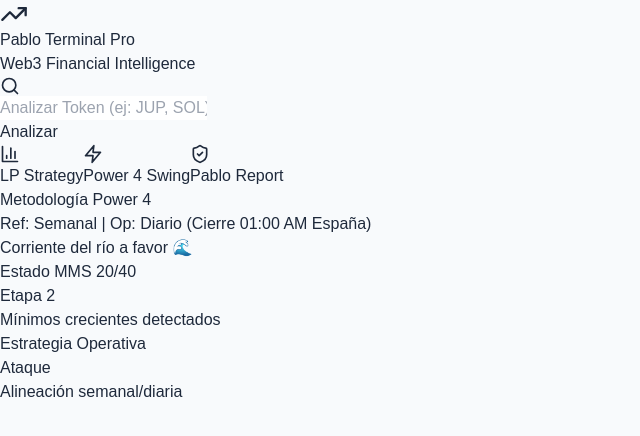
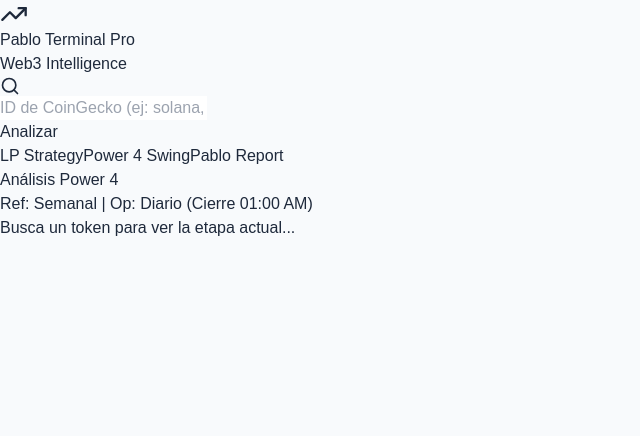
Before and after one commit to trapacasi/TerminalDefi, a Next.js app: page / in a window 1280 px wide. Shown: the top 436 px of the page, without its empty margins (0-640 px from the left). Built offline with nearby package versions, Linux system fonts and the light colour scheme.

Commit message:
Update page.tsx

```diff
--- a/app/page.tsx
+++ b/app/page.tsx
@@ -1,20 +1,36 @@
 "use client";
-import React from 'react';
+import React, { useState } from 'react';
 import * as Tabs from "@radix-ui/react-tabs";
-import { Search, TrendingUp, BarChart3, BookOpen, ShieldCheck, Zap } from "lucide-react";
+import { Search, TrendingUp, BarChart3, BookOpen, ShieldCheck, Zap, Loader2 } from "lucide-react";
 
 export default function Dashboard() {
+  const [token, setToken] = useState('');
+  const [loading, setLoading] = useState(false);
+  const [data, setData] = useState<any[] | null>(null);
+
+  const handleAnalyze = async () => {
+    if (!token) return;
+    setLoading(true);
+    try {
+      // Llamamos a tu nueva API
+      const response = await fetch(`/api/prices?token=${token.toLowerCase()}`);
+      const prices = await response.json();
+      setData(prices);
+    } catch (error) {
+      console.error("Error analizando:", error);
+    } finally {
+      setLoading(false);
+    }
+  };
+
   return (
     <div className="min-h-screen p-4 md:p-8 bg-[#F8FAFC] font-sans text-slate-900">
-      {/* Header con Buscador Inteligente */}
       <header className="flex flex-col md:flex-row justify-between items-center mb-8 bg-white p-6 rounded-[2rem] shadow-sm border border-slate-100 gap-4">
         <div className="flex items-center gap-3">
-          <div className="bg-blue-600 p-2 rounded-2xl text-white">
-            <TrendingUp size={28} />
-          </div>
+          <div className="bg-blue-600 p-2 rounded-2xl text-white"><TrendingUp size={28} /></div>
           <div>
             <h1 className="text-2xl font-black tracking-tight uppercase">Pablo Terminal Pro</h1>
-            <p className="text-[10px] text-slate-400 font-bold uppercase tracking-widest">Web3 Financial Intelligence</p>
+            <p className="text-[10px] text-slate-400 font-bold uppercase tracking-widest">Web3 Intelligence</p>
           </div>
         </div>
 
@@ -22,88 +38,64 @@
           <div className="relative flex-grow">
             <Search className="absolute left-4 top-1/2 -translate-y-1/2 text-slate-400" size={20} />
             <input
-              className="w-full pl-12 pr-4 py-3 bg-slate-50 border border-slate-200 rounded-2xl outline-none focus:ring-2 focus:ring-blue-500 font-medium transition-all"
-              placeholder="Analizar Token (ej: JUP, SOL)..."
+              className="w-full pl-12 pr-4 py-3 bg-slate-50 border border-slate-200 rounded-2xl outline-none focus:ring-2 focus:ring-blue-500 font-medium"
+              placeholder="ID de CoinGecko (ej: solana, jupiter-exchange-solana)..."
+              value={token}
+              onChange={(e) => setToken(e.target.value)}
             />
           </div>
-          <button className="bg-blue-600 text-white px-8 py-3 rounded-2xl font-bold shadow-lg shadow-blue-200 hover:scale-105 active:scale-95 transition-all">
-            Analizar
+          <button
+            onClick={handleAnalyze}
+            disabled={loading}
+            className="bg-blue-600 text-white px-8 py-3 rounded-2xl font-bold shadow-lg shadow-blue-200 hover:scale-105 active:scale-95 transition-all flex items-center gap-2"
+          >
+            {loading ? <Loader2 className="animate-spin" size={20} /> : 'Analizar'}
           </button>
         </div>
       </header>
 
       <Tabs.Root defaultValue="tecnico" className="w-full">
         <Tabs.List className="bg-white p-2 rounded-[1.5rem] mb-8 border border-slate-100 shadow-sm inline-flex gap-2 overflow-x-auto max-w-full">
-          <Tabs.Trigger value="lp" className="flex items-center gap-2 px-6 py-3 rounded-xl transition-all data-[state=active]:bg-blue-50 data-[state=active]:text-blue-600 font-bold text-slate-500 whitespace-nowrap">
-            <BarChart3 size={20}/> LP Strategy
-          </Tabs.Trigger>
-          <Tabs.Trigger value="tecnico" className="flex items-center gap-2 px-6 py-3 rounded-xl transition-all data-[state=active]:bg-blue-50 data-[state=active]:text-blue-600 font-bold text-slate-500 whitespace-nowrap">
-            <Zap size={20}/> Power 4 Swing
-          </Tabs.Trigger>
-          <Tabs.Trigger value="fundamental" className="flex items-center gap-2 px-6 py-3 rounded-xl transition-all data-[state=active]:bg-blue-50 data-[state=active]:text-blue-600 font-bold text-slate-500 whitespace-nowrap">
-            <ShieldCheck size={20}/> Pablo Report
-          </Tabs.Trigger>
+          <Tabs.Trigger value="lp" className="px-6 py-3 rounded-xl transition-all data-[state=active]:bg-blue-50 data-[state=active]:text-blue-600 font-bold text-slate-500">LP Strategy</Tabs.Trigger>
+          <Tabs.Trigger value="tecnico" className="px-6 py-3 rounded-xl transition-all data-[state=active]:bg-blue-50 data-[state=active]:text-blue-600 font-bold text-slate-500">Power 4 Swing</Tabs.Trigger>
+          <Tabs.Trigger value="fundamental" className="px-6 py-3 rounded-xl transition-all data-[state=active]:bg-blue-50 data-[state=active]:text-blue-600 font-bold text-slate-500">Pablo Report</Tabs.Trigger>
         </Tabs.List>
 
-        {/* Pestaña de Análisis Técnico por Etapas [cite: 486-489] */}
-        <Tabs.Content value="tecnico" className="focus:outline-none">
+        <Tabs.Content value="tecnico">
           <div className="bg-white p-8 rounded-[2.5rem] border border-slate-100 shadow-sm">
-            <div className="flex flex-col md:flex-row justify-between mb-8 pb-6 border-b border-slate-50 gap-4">
-              <div>
-                <h2 className="text-3xl font-black tracking-tight">Metodología Power 4</h2>
-                <p className="text-slate-400 font-bold uppercase text-[10px] mt-1 tracking-widest">Ref: Semanal | Op: Diario (Cierre 01:00 AM España)</p>
+            <h2 className="text-3xl font-black mb-1">Análisis Power 4</h2>
+            <p className="text-slate-400 font-bold uppercase text-[10px] mb-8">Ref: Semanal | Op: Diario (Cierre 01:00 AM)</p>
+
+            {!data ? (
+              <div className="text-center py-20 text-slate-300 font-bold italic">Busca un token para ver la etapa actual...</div>
+            ) : (
+              <div className="grid grid-cols-1 md:grid-cols-2 gap-6">
+                <div className="p-8 bg-emerald-50 rounded-[2rem] border border-emerald-100">
+                  <p className="text-xs font-black text-emerald-600 uppercase mb-2">Detección de Etapa</p>
+                  <p className="text-4xl font-black text-emerald-700 italic">ETAPA 2</p>
+                  <p className="text-sm text-emerald-600 font-bold mt-4 italic">"MMS20 y MMS40 alcistas. Superando máximos previos."</p>
+                </div>
+                <div className="p-8 bg-slate-50 rounded-[2rem] border border-slate-100">
+                  <p className="text-xs font-black text-slate-400 uppercase mb-2">Precio Actual</p>
+                  <p className="text-4xl font-black text-slate-800">${data[data.length - 1].price.toFixed(2)}</p>
+                </div>
               </div>
-              <div className="bg-blue-50 px-4 py-2 rounded-xl border border-blue-100 flex items-center">
-                 <span className="text-blue-600 font-bold text-sm">Corriente del río a favor 🌊</span>
-              </div>
-            </div>
-
-            <div className="grid grid-cols-1 md:grid-cols-2 lg:grid-cols-4 gap-6 text-center">
-              <div className="p-6 bg-emerald-50 rounded-3xl border border-emerald-100">
-                <p className="text-xs font-black text-emerald-600 uppercase mb-2 tracking-tighter">Estado MMS 20/40</p>
-                <p className="text-3xl font-black text-emerald-700 italic uppercase">Etapa 2</p>
-                <p className="text-[10px] text-emerald-600 font-bold mt-2">Mínimos crecientes detectados</p>
-              </div>
-              <div className="p-6 bg-slate-50 rounded-3xl border border-slate-100">
-                <p className="text-xs font-black text-slate-400 uppercase mb-2">Estrategia Operativa</p>
-                <p className="text-3xl font-black text-slate-800 italic uppercase tracking-tighter">Ataque</p>
-                <p className="text-[10px] text-slate-500 font-bold mt-2">Alineación semanal/diaria</p>
-              </div>
-            </div>
+            )}
           </div>
         </Tabs.Content>
 
-        {/* Pestaña de Auditoría Fundamental [cite: 561-574] */}
-        <Tabs.Content value="fundamental" className="focus:outline-none">
+        <Tabs.Content value="fundamental">
           <div className="bg-white p-8 rounded-[2.5rem] border border-slate-100 shadow-sm max-w-4xl">
-            <h2 className="text-2xl font-black mb-8 flex items-center gap-3">
-              <BookOpen className="text-blue-600" size={32} /> Checklist Pablo Report
-            </h2>
+            <h2 className="text-2xl font-black mb-8 flex items-center gap-3"><BookOpen className="text-blue-600" /> Checklist Fundamental</h2>
             <div className="grid gap-4">
-              {[
-                'Métricas Clave (Market Cap / FDV [cite: 570-571])',
-                'Tokenomics & Calendario de Unlocks [cite: 584-587]',
-                'Análisis de Seguridad y Contrato [cite: 591-594]',
-                'Equipo, Roadmap y Actividad GitHub [cite: 597-600]',
-                'Narrativa, Momentum y Comunidad [cite: 607-610]'
-              ].map((item) => (
-                <div key={item} className="flex items-center gap-4 p-5 bg-slate-50 rounded-2xl border border-slate-100 hover:bg-white hover:border-blue-200 transition-all cursor-pointer group">
-                  <div className="w-6 h-6 rounded-lg border-2 border-slate-200 group-hover:border-blue-500 transition-colors flex items-center justify-center">
-                    <div className="w-3 h-3 bg-blue-500 rounded-sm scale-0 group-hover:scale-100 transition-transform"></div>
+              {['MC / FDV', 'Tokenomics', 'Seguridad', 'Equipo', 'Narrativa'].map((item) => (
+                <div key={item} className="flex items-center gap-4 p-5 bg-slate-50 rounded-2xl border border-slate-100 group cursor-pointer hover:bg-blue-50 hover:border-blue-200 transition-all">
+                  <div className="w-6 h-6 rounded-lg border-2 border-slate-200 group-hover:border-blue-500 flex items-center justify-center">
+                    <div className="w-3 h-3 bg-blue-500 rounded-sm opacity-0 group-hover:opacity-100 transition-opacity"></div>
                   </div>
-                  <span className="font-bold text-slate-700 tracking-tight">{item}</span>
+                  <span className="font-bold text-slate-700">{item}</span>
                 </div>
               ))}
-            </div>
-          </div>
-        </Tabs.Content>
-
-        {/* Espacio para la Calculadora de Impermanent Loss [cite: 431-433] */}
-        <Tabs.Content value="lp" className="focus:outline-none">
-          <div className="bg-white p-8 rounded-[2.5rem] border border-slate-100 shadow-sm min-h-[500px]">
-            <h3 className="text-xl font-bold mb-6 text-center italic">Simulador de IL (Lógica DefiTuna en desarrollo)</h3>
-            <div className="h-80 bg-slate-50 rounded-[2rem] border-2 border-dashed border-slate-200 flex items-center justify-center text-slate-400">
-              Gráfico de Ratio & Pérdida estimada en USD...
             </div>
           </div>
         </Tabs.Content>
```
